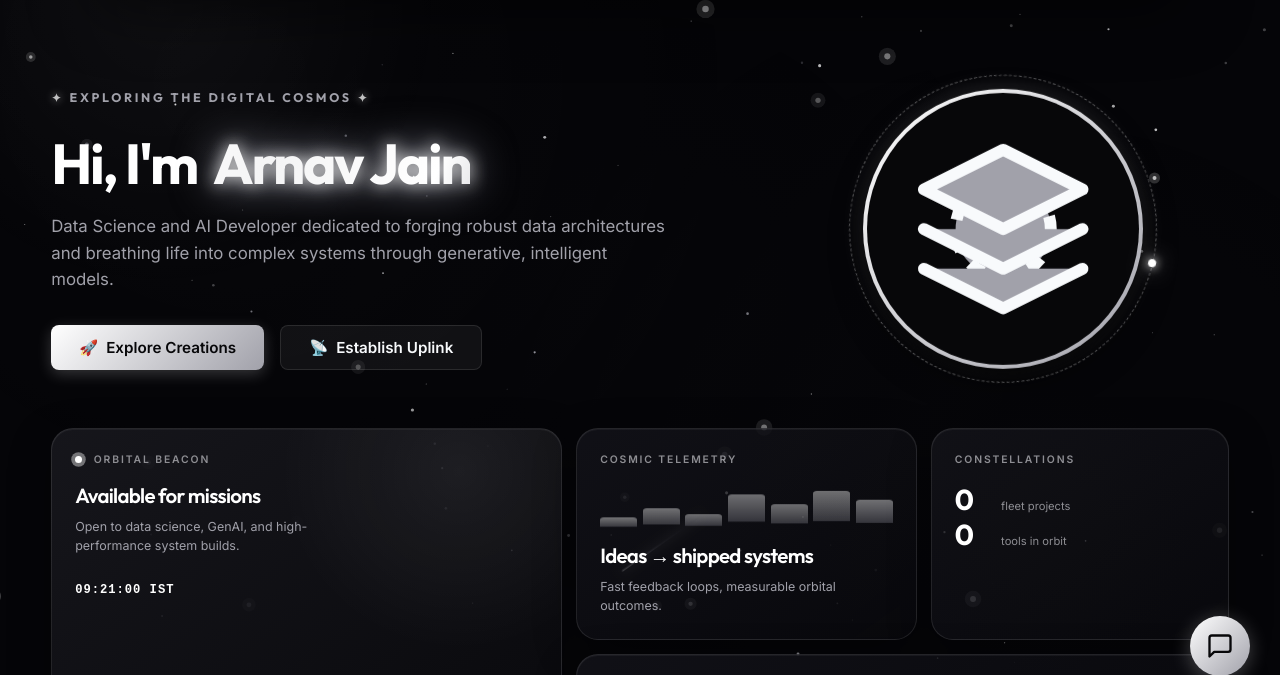
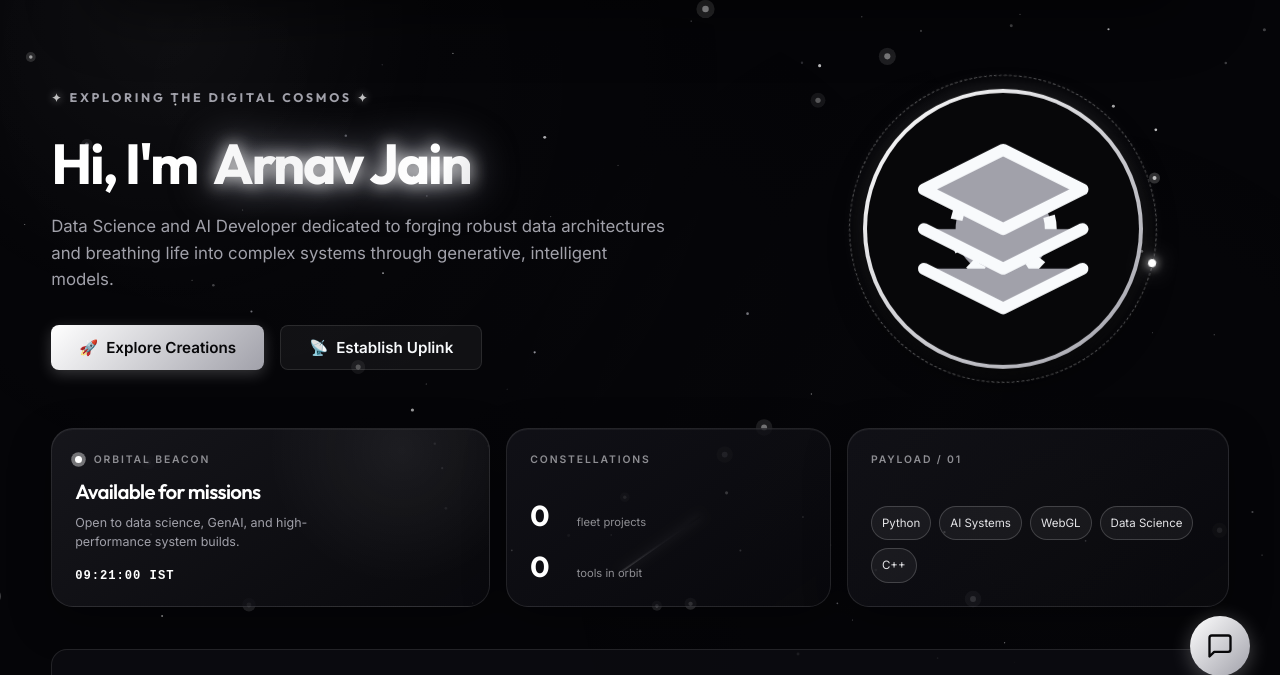
Before and after one commit to arnav-jain700/Portfolio, a website built with Vite: page index.html in a window 1280 px wide. Shown: the part 94-769 px from the top of the page. Built offline with nearby package versions, Linux system fonts and the light colour scheme; some packages are replaced by stand-ins of ours; no server answers; the database is empty; files whose address does not match are found by name.

Commit message:
feat: remove cosmic telemetry bento card and adjust grid to 3-column layout

```diff
--- a/index.html
+++ b/index.html
@@ -107,7 +107,6 @@
 
           <div class="hero-bento-grid" aria-label="Portfolio overview">
             <article class="bento-tile bento-status tilt-card"><div class="tile-kicker"><span class="status-pulse"></span> ORBITAL BEACON</div><strong>Available for missions</strong><p>Open to data science, GenAI, and high-performance system builds.</p><div class="status-clock" id="status-clock">--:--:-- IST</div></article>
-            <article class="bento-tile bento-signal tilt-card"><div class="tile-kicker">COSMIC TELEMETRY</div><div class="signal-graph" aria-hidden="true"><i></i><i></i><i></i><i></i><i></i><i></i><i></i></div><strong>Ideas → shipped systems</strong><p>Fast feedback loops, measurable orbital outcomes.</p></article>
             <article class="bento-tile bento-metric tilt-card"><div class="tile-kicker">CONSTELLATIONS</div><div class="metric-row"><span id="bento-projects-count">0</span><small>fleet projects</small></div><div class="metric-row"><span id="bento-skills-count">0</span><small>tools in orbit</small></div></article>
             <article class="bento-tile bento-stack tilt-card"><div class="tile-kicker">PAYLOAD / 01</div><div class="tool-cloud"><span>Python</span><span>AI Systems</span><span>WebGL</span><span>Data Science</span><span>C++</span></div></article>
           </div>
--- a/src/style.css
+++ b/src/style.css
@@ -2719,29 +2719,24 @@ body::before { content: ""; position: fixed; inset: 0; pointer-events: none; z-i
 .hero-section { min-height: 48vh; padding-top: 62px; }
 .hero-subtitle { font-size: .78rem; letter-spacing: .22em; font-weight: 700; color: var(--text-muted); }
 .hero-description { max-width: 620px; font-size: 1.05rem; }
-.hero-bento-grid { display: grid; grid-template-columns: 1.2fr .8fr .7fr; grid-template-rows: repeat(2, minmax(130px, auto)); gap: 14px; margin: 18px 0 42px; }
-.bento-tile { position: relative; min-height: 148px; overflow: hidden; padding: 23px; border: 1px solid rgba(255, 255, 255, .1); border-radius: 22px; background: linear-gradient(145deg, rgba(20,20,26,.82), rgba(10,10,14,.8)); box-shadow: inset 0 1px rgba(255,255,255,.05), 0 14px 40px rgba(0,0,0,.35); transform-style: preserve-3d; transition: transform .18s ease, border-color .3s ease, box-shadow .3s ease; }
+.hero-bento-grid { display: grid; grid-template-columns: 1.15fr 0.85fr 1fr; gap: 16px; margin: 18px 0 42px; }
+.bento-tile { position: relative; min-height: 148px; overflow: hidden; padding: 23px; border: 1px solid rgba(255, 255, 255, .1); border-radius: 22px; background: linear-gradient(145deg, rgba(20,20,26,.82), rgba(10,10,14,.8)); box-shadow: inset 0 1px rgba(255,255,255,.05), 0 14px 40px rgba(0,0,0,.35); transform-style: preserve-3d; transition: transform .18s ease, border-color .3s ease, box-shadow .3s ease; display: flex; flex-direction: column; justify-content: space-between; }
 .bento-tile::after { content: ""; position: absolute; inset: -35%; background: radial-gradient(circle at var(--shine-x,50%) var(--shine-y,50%), rgba(255,255,255,.12), transparent 25%); opacity: 0; transition: opacity .25s; pointer-events: none; }
 .bento-tile:hover { border-color: rgba(255,255,255,.4); box-shadow: 0 18px 55px rgba(0,0,0,.45), 0 0 26px rgba(255,255,255,.1); }
 .bento-tile:hover::after { opacity: 1; }
-.bento-status { grid-row: span 2; background: radial-gradient(circle at 80% 12%, rgba(255,255,255,.06), transparent 35%), linear-gradient(145deg, rgba(24,24,30,.9), rgba(10,10,14,.88)); }
-.bento-signal { grid-column: span 1; }
-.bento-metric { grid-column: span 1; }
-.bento-stack { grid-column: 2 / span 2; min-height: 118px; }
-.tile-kicker { color: #8e8e93; font-size: .65rem; letter-spacing: .18em; font-weight: 700; margin-bottom: 16px; }
+.bento-status { background: radial-gradient(circle at 80% 12%, rgba(255,255,255,.06), transparent 35%), linear-gradient(145deg, rgba(24,24,30,.9), rgba(10,10,14,.88)); }
+.bento-metric { }
+.bento-stack { min-height: 148px; }
+.tile-kicker { color: #8e8e93; font-size: .65rem; letter-spacing: .18em; font-weight: 700; margin-bottom: 12px; }
 .bento-tile strong { display: block; font: 600 1.28rem/1.1 Outfit, sans-serif; letter-spacing: -.035em; color: #ffffff; }
 .bento-tile p { color: #a1a1aa; font-size: .78rem; margin-top: 9px; max-width: 260px; }
-.status-clock { color: #ffffff; font: 600 .76rem/1 monospace; margin-top: 28px; letter-spacing: .08em; }
+.status-clock { color: #ffffff; font: 600 .76rem/1 monospace; margin-top: 18px; letter-spacing: .08em; }
 .status-pulse { display: inline-block; width: 7px; height: 7px; margin-right: 7px; border-radius: 99px; background: #ffffff; box-shadow: 0 0 0 0 rgba(255,255,255,.7); animation: radarPulse 1.8s infinite; }
 @keyframes radarPulse { 70% { box-shadow: 0 0 0 9px rgba(255,255,255,0); } 100% { box-shadow: 0 0 0 0 rgba(255,255,255,0); } }
-.signal-graph { display: flex; align-items: end; gap: 6px; height: 48px; margin: -4px 0 16px; }
-.signal-graph i { display: block; flex: 1; border-radius: 4px 4px 0 0; background: linear-gradient(to top, #71717a, #ffffff); opacity: .8; animation: signalWave 1.8s ease-in-out infinite alternate; }
-.signal-graph i:nth-child(1) { height: 30%; } .signal-graph i:nth-child(2) { height: 52%; animation-delay: .1s; } .signal-graph i:nth-child(3) { height: 38%; animation-delay: .2s; } .signal-graph i:nth-child(4) { height: 88%; animation-delay: .3s; } .signal-graph i:nth-child(5) { height: 62%; animation-delay: .4s; } .signal-graph i:nth-child(6) { height: 96%; animation-delay: .5s; } .signal-graph i:nth-child(7) { height: 72%; animation-delay: .6s; }
-@keyframes signalWave { to { transform: scaleY(.65); opacity: .4; } }
 .metric-row { display: flex; align-items: baseline; gap: 8px; margin-top: 4px; }
 .metric-row span { min-width: 2ch; color: #ffffff; font: 700 1.8rem/1 Outfit, sans-serif; }
 .metric-row small { color: #8e8e93; font-size: .7rem; }
-.tool-cloud { display: flex; flex-wrap: wrap; gap: 8px; }
+.tool-cloud { display: flex; flex-wrap: wrap; gap: 8px; margin-top: 6px; }
 .tool-cloud span { padding: 7px 10px; border: 1px solid rgba(255,255,255,.18); border-radius: 999px; color: #e4e4e7; background: rgba(255,255,255,.05); font-size: .72rem; }
 
 .reveal-text { opacity: 1; transition: opacity .6s ease; }
@@ -2752,13 +2747,13 @@ body::before { content: ""; position: fixed; inset: 0; pointer-events: none; z-i
 body.cursor-ready .cursor-orb, body.cursor-ready .cursor-dot { opacity: 1; }
 body.cursor-hover .cursor-orb { width: 62px; height: 62px; background: rgba(255,255,255,.15); }
 
-@media (max-width: 760px) {
+@media (max-width: 860px) {
   .hero-bento-grid { grid-template-columns: 1fr 1fr; }
   .bento-status { grid-row: span 1; }
   .bento-stack { grid-column: 1 / -1; }
   .hero-text h1 { font-size: clamp(1.6rem, 5.5vw, 2.5rem); justify-content: center; white-space: nowrap; }
 }
-@media (max-width: 480px) {
+@media (max-width: 540px) {
   .hero-bento-grid { grid-template-columns: 1fr; }
   .bento-status, .bento-stack { grid-column: auto; }
   .bento-tile { min-height: 132px; }
```
Also changed, not shown: src/main.js.
